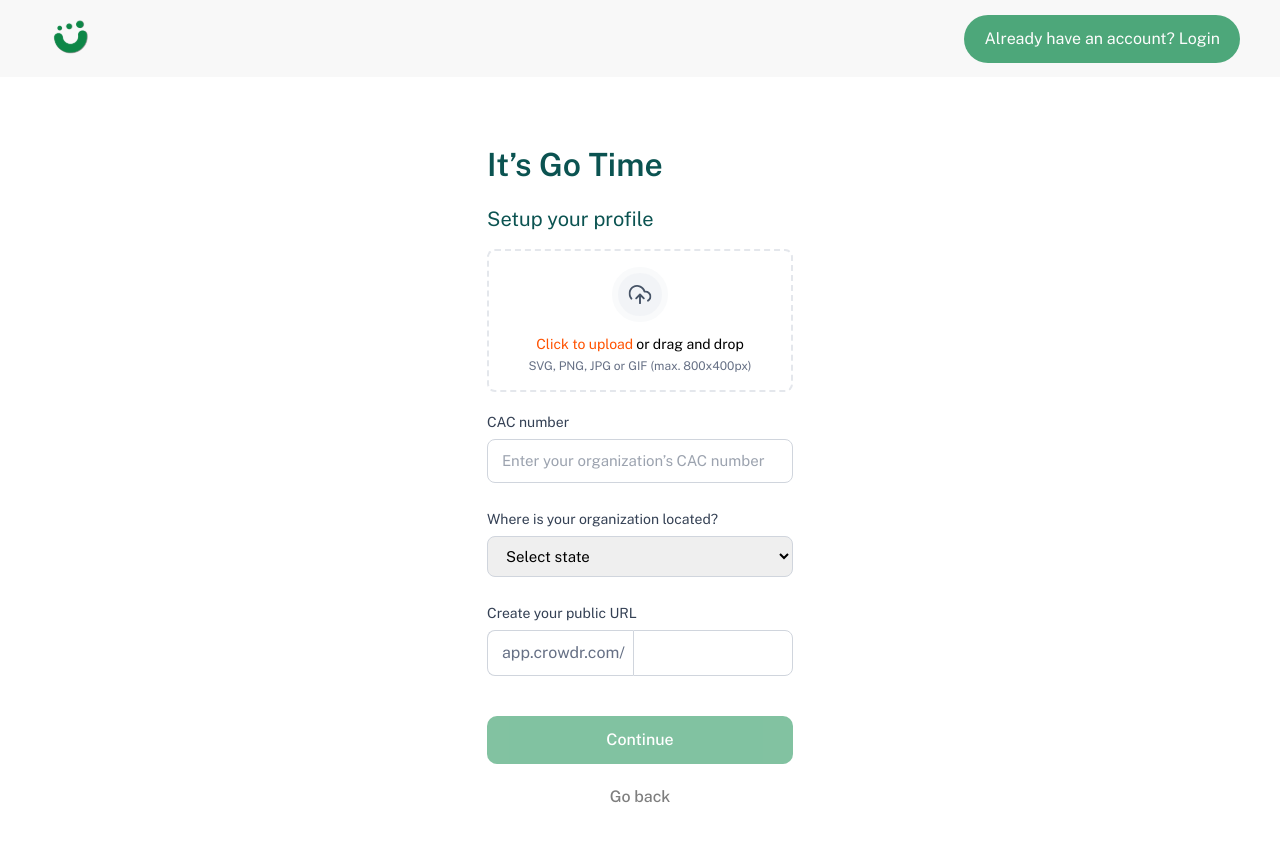
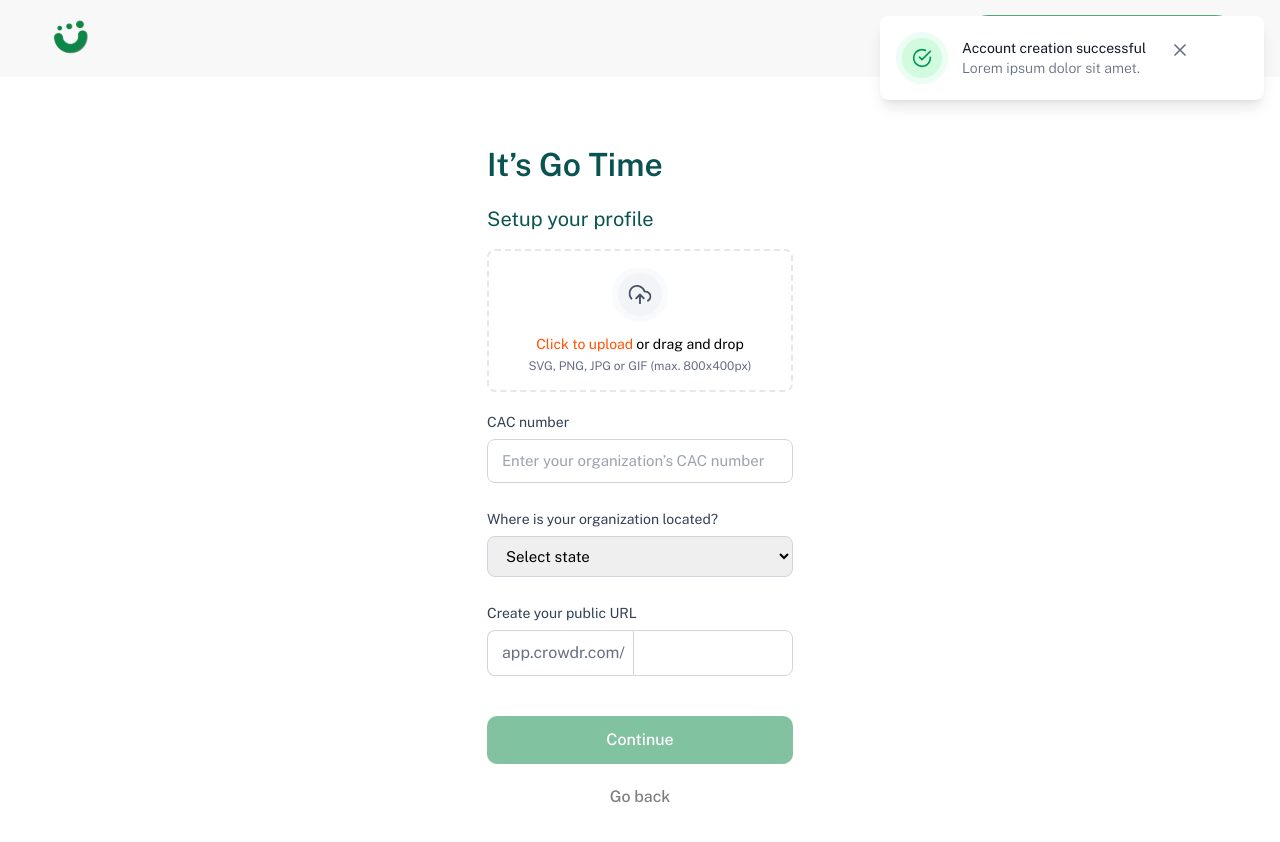
Before and after one commit to crowdr-dev/crowdr-web-app, a Next.js app: page /register in a window 1280 px wide. Both pictures are taken after a click on the button "Continue". Shown: the top 842 px of the page. Built offline with nearby package versions, Linux system fonts and the light colour scheme.

Commit message:
added animation to toast

```diff
--- a/package.json
+++ b/package.json
@@ -28,6 +28,7 @@
     "typescript": "5.1.3"
   },
   "devDependencies": {
-    "@types/react-modal": "^3.16.0"
+    "@types/react-modal": "^3.16.0",
+    "tailwindcss-animate": "^1.0.6"
   }
 }
--- a/src/app/layout.tsx
+++ b/src/app/layout.tsx
@@ -25,8 +25,8 @@ export default function RootLayout({
   return (
     <html lang="en">
       <body className={inter.className}>
+        <Toaster position="top-right" reverseOrder={false} />
         {children}
-        <Toaster />
       </body>
     </html>
   );
--- a/src/app/register/components/Navbar.tsx
+++ b/src/app/register/components/Navbar.tsx
@@ -1,16 +1,11 @@
 import Link from "next/link";
 import Image from "next/image";
 import CrowdrLogo from "../../../../public/images/brand/crowdr-logo.svg";
-import useToast from "@/hooks/useToast";
 
 const Navbar = () => {
-  const toast = useToast();
-  const title = "Account creation successful";
-  const body =
-    "Lorem ipsum dolor sit amet consectetur. Enim nibh enim vulputate in. Sodales.";
   return (
     <>
-      <section className="bg-[#F8F8F8]" onClick={() => toast({ title, body })}>
+      <section className="bg-[#F8F8F8]">
         <div className="max-w-[1750px] mx-auto py-1 md:py-2">
           <div className="flex justify-between items-center px-5 md:px-10">
             <div>
--- a/src/app/register/components/OrganizationDetails.tsx
+++ b/src/app/register/components/OrganizationDetails.tsx
@@ -1,7 +1,12 @@
 import Image from "next/image";
 import UploadIcon from "../../../../public/svg/upload-cloud.svg"
+import useToast from "@/hooks/useToast";
 
 const OrganisationDetails = () => {
+  const toast = useToast();
+  const title = "Account creation successful";
+  const body =
+    "Lorem ipsum dolor sit amet.";
     return (
         <section>
         <div className="max-w-[346px] mx-auto py-2">
@@ -50,7 +55,7 @@ const OrganisationDetails = () => {
                     </div>
                 </div>
 
-                <button className="bg-[#068645] opacity-50 text-white text-[14px] md:text-base font-[400] md:font-[500] leading-[24px] rounded-[10px] w-full py-[12px] px-[20px] mb-[21px]">Continue</button>
+                <button className="bg-[#068645] opacity-50 text-white text-[14px] md:text-base font-[400] md:font-[500] leading-[24px] rounded-[10px] w-full py-[12px] px-[20px] mb-[21px]" onClick={() => toast({ title, body })}>Continue</button>
                 <button className="opacity-50 text-[#000] text-[14px] md:text-base font-[400] md:font-[500] leading-[24px] rounded-[10px] w-full px-[20px]">Go back</button>
             </div>
           </div>
--- a/src/app/shared-components/Toast.tsx
+++ b/src/app/shared-components/Toast.tsx
@@ -4,14 +4,15 @@ import CheckCircle from "../../../public/svg/check-circle.svg";
 import XMark from "../../../public/svg/x-mark.svg";
 import { Status } from "@/hooks/useToast";
 
-const Toast = ({ t, title, body, type }: Status & { t: any }) => {
+const Toast = ({ t, title, body, type }: ToastProps ) => {
+    console.log(t)
   return (
-    <div className="flex max-w-md rounded-lg p-4 shadow-[0px_4px_6px_-2px_rgba(16,24,40,0.05),_0px_12px_16px_-4px_rgba(16,24,40,0.10)] animate-enter">
+    <div className={`${t.visible ? 'animate-in fade-in zoom-in' : 'animate-out fade-out zoom-out'} flex max-w-sm w-full bg-white shadow-lg rounded-lg pointer-events-auto p-4`}>
       <div className="self-start flex-shrink-0 bg-[#D1FADF] rounded-full border-[6px] border-[#ECFDF3] p-[10px] mr-[14px]">
         <Image src={CheckCircle} alt="check-circle" width={20} />
       </div>
 
-      <div className="pr-4">
+      <div className="self-center pr-4">
         <p className="text-[#101828] text-sm">{title}</p>
         {body && <p className="text-[#667085] text-sm font-[300]">{body}</p>}
       </div>
@@ -24,3 +25,7 @@ const Toast = ({ t, title, body, type }: Status & { t: any }) => {
 };
 
 export default Toast;
+
+interface ToastProps extends Status {
+    t: any
+}
--- a/tailwind.config.js
+++ b/tailwind.config.js
@@ -18,5 +18,5 @@ module.exports = {
       }
     },
   },
-  plugins: [],
+  plugins: [require("tailwindcss-animate")],
 }
```
Also changed, not shown: 1 other file (tests, documents, lock files or other folders).
